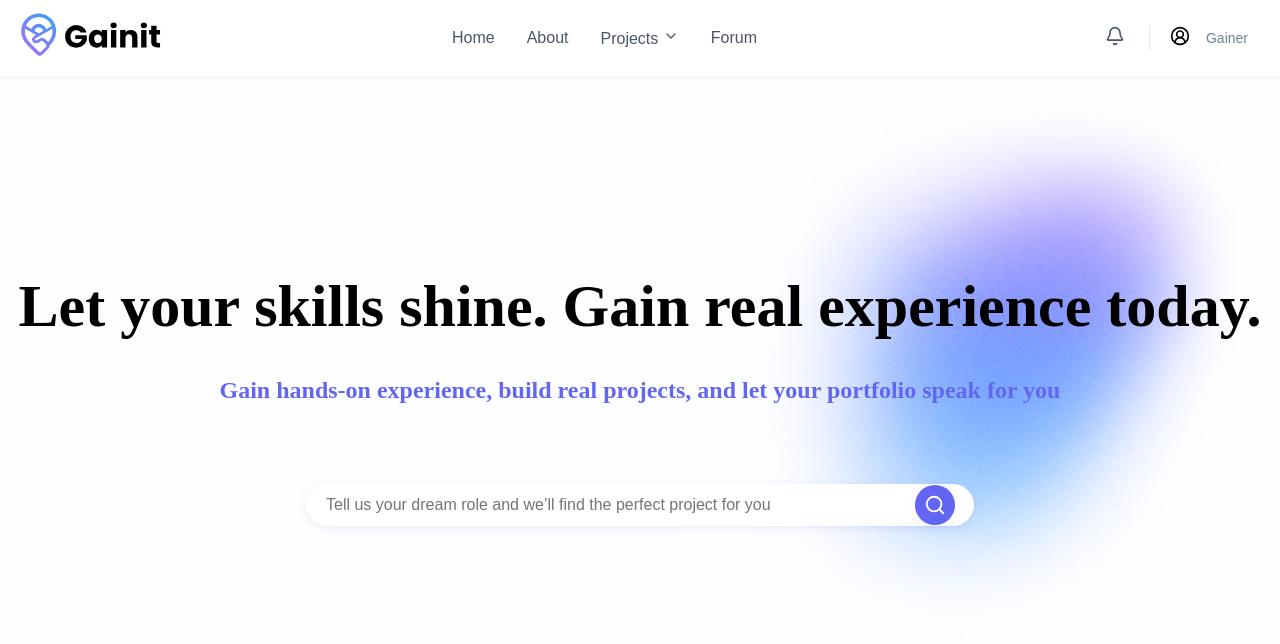
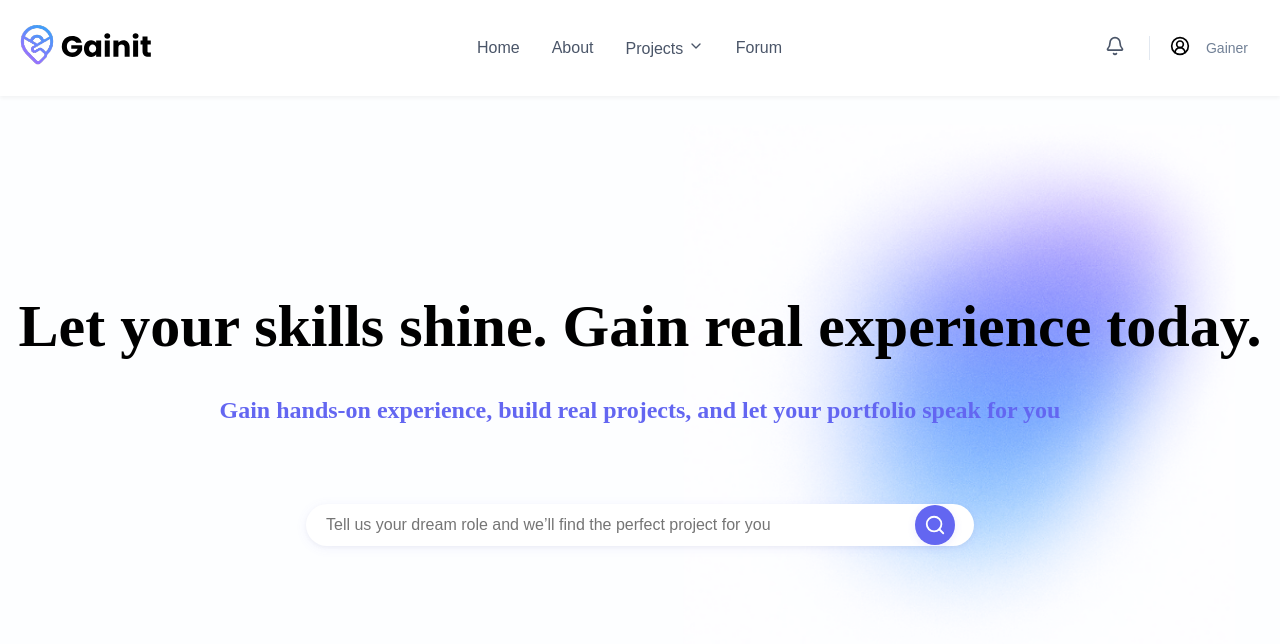
Before and after one commit to LetsGainit/gainit-frontend, a React (Vite) app: page / in a window 1280 px wide. Shown: the top 644 px of the page. Built offline with nearby package versions, Linux system fonts and the light colour scheme; no server answers; the HTML template or start-up script is replaced by a standard one.

Commit message:
fix logo

```diff
--- a/src/components/PlatformNavBar.jsx
+++ b/src/components/PlatformNavBar.jsx
@@ -34,7 +34,7 @@ function PlatformNavBar() {
       {/* Left Section - Logo */}
       <div className="platform-brand">
         <Link to="/">
-          <img src="/Gainit_logo.svg" alt="Gainit logo" style={{ height: "40px", width: "auto" }} />
+          <img src="/Gainit_logo.svg" alt="Gainit logo" className="logo"/>
         </Link>
       </div>
 
--- a/src/css/PlatformNavBar.css
+++ b/src/css/PlatformNavBar.css
@@ -19,9 +19,10 @@
   align-items: center;
 }
 
-.platform-brand img {
-  transform: scale(1.6);
-  transform-origin: left center;
+.platform-brand img.logo {
+  height: 60px;
+  width: auto;
+  transform: none;
 }
 
 /* Navigation Links */
```
